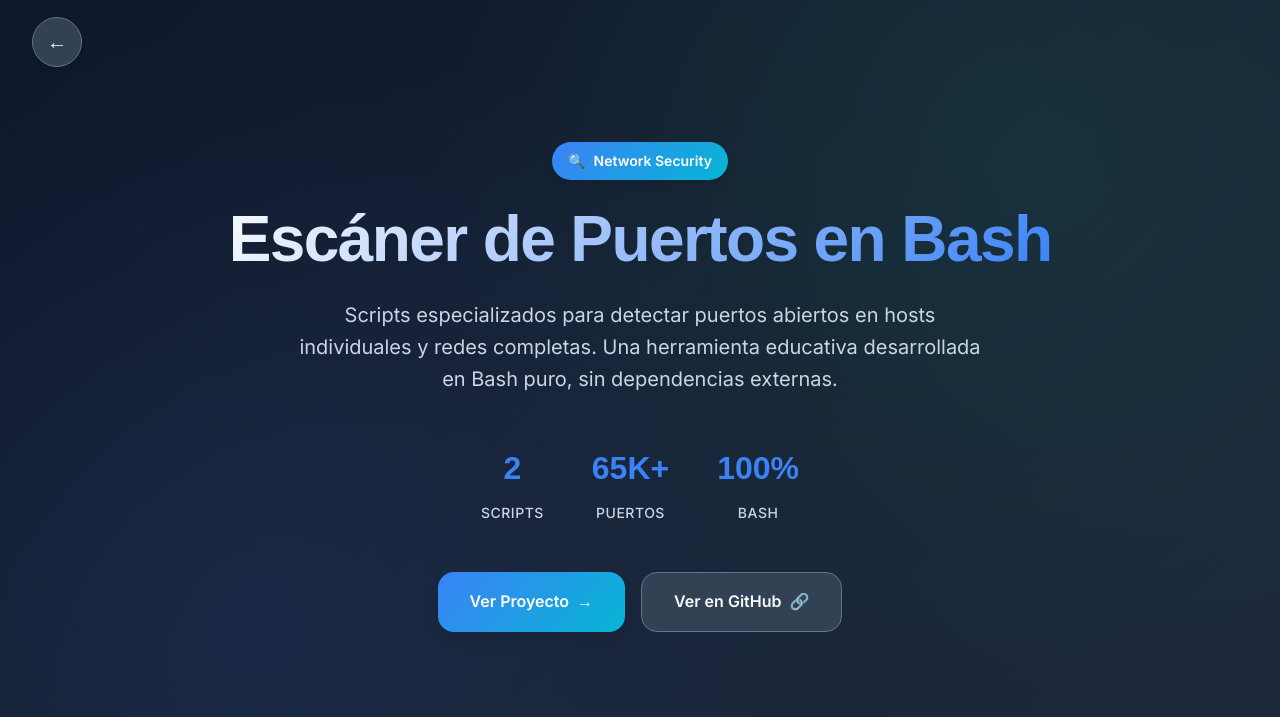
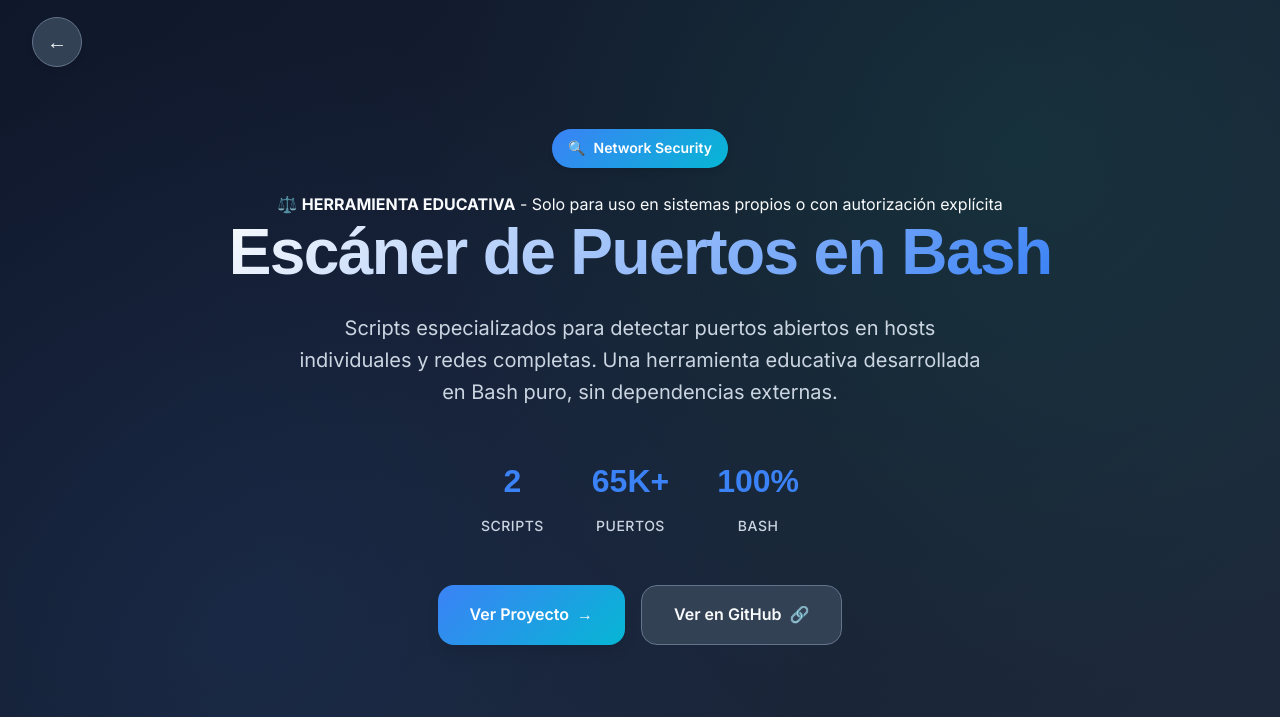
Before and after one commit to th3herrera/th3herrera.github.io, a plain HTML site: page pages/Proyectos/port-scanner.html in a window 1280 px wide. Shown: the part 83-800 px from the top of the page. Drawn offline with Linux system fonts and the light colour scheme.

Commit message:
feat: Optimizar portfolio para LinkedIn con imagen OG y posicionamiento como principiante apasionado
- Añadir imagen og-image.png optimizada para redes sociales
- Actualizar meta tags para mejor previsualización en LinkedIn
- Refinar posicionamiento como 'apasionado principiante' en ciberseguridad
- Mantener optimizaciones móviles y performance existentes
- Portfolio listo para compartir en LinkedIn

```diff
--- a/pages/Proyectos/port-scanner.html
+++ b/pages/Proyectos/port-scanner.html
@@ -3,7 +3,7 @@
 <head>
   <meta charset="UTF-8">
   <meta name="viewport" content="width=device-width, initial-scale=1.0">
-  <meta name="description" content="Escáner de Puertos en Bash - Proyecto de Jorge Herrera para detectar puertos abiertos en hosts y redes">
+  <meta name="description" content="Proyecto educativo: Escáner de Puertos en Bash por Jorge Herrera (th3herrera). Scripts para aprendizaje de ciberseguridad y administración de sistemas. Solo uso ético y autorizado.">
   <meta name="author" content="Jorge Herrera">
   <meta property="og:title" content="Escáner de Puertos - Jorge Herrera">
   <meta property="og:description" content="Scripts en Bash para escanear puertos abiertos en hosts individuales y redes locales">
@@ -81,6 +81,16 @@
         <div class="hero-badge animate-delay-1">
           <span>🔍</span>
           <span>Network Security</span>
+        </div>
+
+        <!-- Agregar al inicio del hero-section, después del badge -->
+        <div class="ethical-disclaimer animate-delay-1">
+          <div class="disclaimer-content">
+            <span class="disclaimer-icon">⚖️</span>
+            <span class="disclaimer-text">
+              <strong>HERRAMIENTA EDUCATIVA</strong> - Solo para uso en sistemas propios o con autorización explícita
+            </span>
+          </div>
         </div>
 
         <h1 class="hero-title animate-delay-2">
@@ -652,7 +662,7 @@ function validateDomain() {
           <div class="cta-buttons">
             <a href="../proyectos.html" class="cta-btn primary">Ver Más Proyectos</a>
             <a href="../sobre-mi.html" class="cta-btn secondary">Conocer Más</a>
-            <a href="mailto:jorge.herrera@ejemplo.com" class="cta-btn tertiary">Contactar</a>
+            <a href="mailto:jorge.herrerapascual@gmail.com" class="cta-btn tertiary">Contactar</a>
           </div>
         </div>
       </div>
```
Also changed, not shown: pages/Proyectos/bandit.html (+1 -1 lines), pages/Proyectos/linux-permissions.html (+1 -1 lines).
